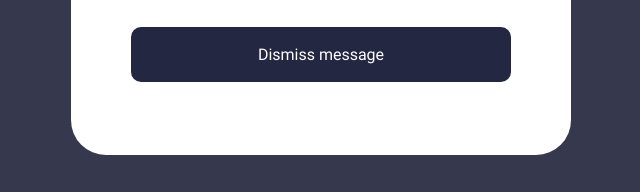
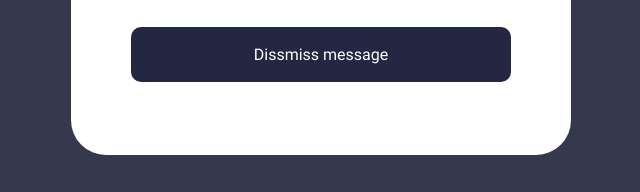
Before and after one commit to Matt971x/Frontend-Mentor-Newsletter-sign-up-form-with-success-message, a plain HTML site: page index.html in a window 1280 px wide. Both pictures are taken after typing "name@example.com" into the empty fields and a click on the input "Subscribe to monthly newsletter". Shown: the part 505-697 px from the top of the page, 319-959 px from the left. Drawn offline with Linux system fonts and the light colour scheme.

Commit message:
Add files via upload

```diff
--- a/index.html
+++ b/index.html
@@ -46,7 +46,7 @@
           </div>
           <input id="btn-submit"type="submit" value="Subscribe to monthly newsletter" />
         </form>
-        <img class="illustration "src="./assets/images/illustration-sign-up-desktop.svg" alt="illustration" />
+        <img class="illustration" src="./assets/images/illustration-sign-up-desktop.svg" alt="illustration" />
       </div>
     </section>
     <!-- Sign-up form end -->
@@ -58,7 +58,7 @@
         <h1>Thanks for subscribing!</h1>
         <p>A confirmation email has been sent to <span class="email_user"></span>.Please open it and click the button inside to confirm your subscription.</p>
       </div>
-        <button class="dissmiss-message">Dismiss message</button>
+        <button class="dissmiss-message">Dissmiss message</button>
     </div>
     <!-- Success message end -->
 
--- a/style.css
+++ b/style.css
@@ -226,6 +226,7 @@ label {
         content: url('./assets/images/illustration-sign-up-mobile.svg');
         border-radius: 0;
     }
+
     form{
         padding: 35px 25px;
     }
@@ -234,6 +235,7 @@ label {
         color: var(--Dark_Slate_Grey);
         margin-bottom: 20px;
     }
+
     input {
         width: 100%;
     }
@@ -256,6 +258,7 @@ label {
     .wrapper-signUp-success h1{
     font-size: 2.5rem;
     }
+
     .wrapper-signUp-success button{
     width: 100%;
     }
```
